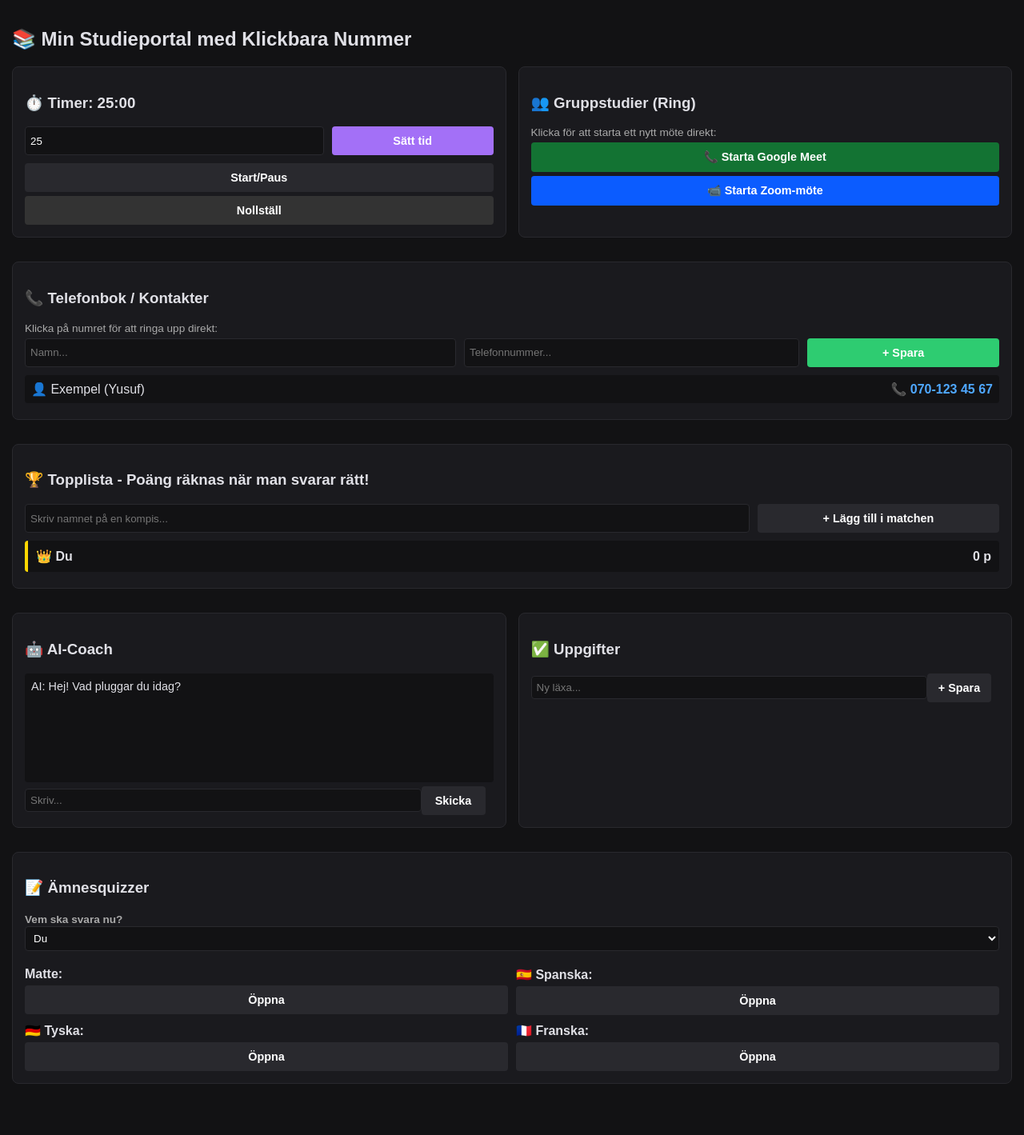
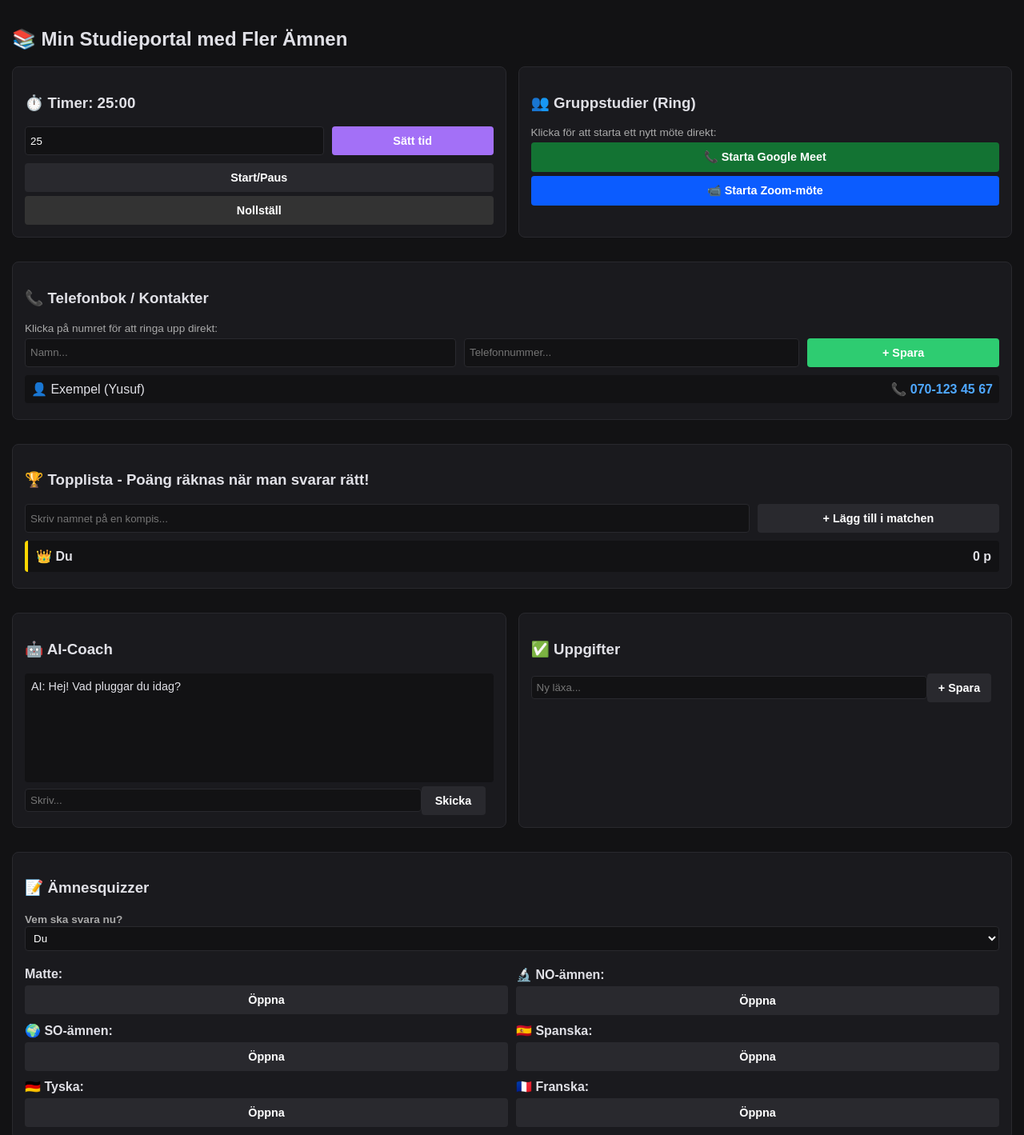
Before and after one commit to frolundaplugg/mynewplugg, a plain HTML site: page index.html in a window 1280 px wide. Shown: the top 1419 px of the page at 80% size. Before the commit the page ends 1385 px from the top, so only its background shows below. Drawn offline with Linux system fonts and the light colour scheme.

Commit message:
Update study portal headings and add subjects

```diff
--- a/index.html
+++ b/index.html
@@ -16,7 +16,7 @@ input, select{width:calc(100% - 90px);padding:6px;background:#121214;color:#fff;
 .phone-link{color:#4fa8ff;text-decoration:none;font-weight:bold;}
 .phone-link:hover{text-decoration:underline;}
 </style></head><body>
-<h2>📚 Min Studieportal med Klickbara Nummer</h2>
+<h2>📚 Min Studieportal med Fler Ämnen</h2>
 <div class="grid">
   <!-- POMODORO -->
   <div class="box">
@@ -70,6 +70,8 @@ input, select{width:calc(100% - 90px);padding:6px;background:#121214;color:#fff;
     <select id="playerSelect" style="width:100%;margin-bottom:10px;"><option value="0">Du</option></select>
     <div class="grid" style="grid-template-columns:1fr 1fr;gap:10px;margin-top:10px;">
       <div><b>Matte:</b> <button id="btn-m" onclick="shQ('m')">Öppna</button><div id="m" class="q-box">Vad blir arean om basen är 6 och höjden 4?<br><input type="radio" name="m" value="12"> 12 cm² &nbsp; <input type="radio" name="m" value="24"> 24 cm²<button onclick="ckQ('m','12')">Rätta svar</button></div></div>
+      <div><b>🔬 NO-ämnen:</b> <button id="btn-no" onclick="shQ('no')">Öppna</button><div id="no" class="q-box">Vilken gas behöver vi människor andas in för att leva?<br><input type="radio" name="no" value="a"> Koldioxid &nbsp; <input type="radio" name="no" value="b"> Syre<button onclick="ckQ('no','b')">Rätta svar</button></div></div>
+      <div><b>🌍 SO-ämnen:</b> <button id="btn-so" onclick="shQ('so')">Öppna</button><div id="so" class="q-box">Vilket land gränsar Sverige till i väster?<br><input type="radio" name="so" value="a"> Norge &nbsp; <input type="radio" name="so" value="b"> Finland<button onclick="ckQ('so','a')">Rätta svar</button></div></div>
       <div><b>🇪🇸 Spanska:</b> <button id="btn-s" onclick="shQ('s')">Öppna</button><div id="s" class="q-box">Vad betyder "manzana"?<br><input type="radio" name="s" value="a"> Äpple &nbsp; <input type="radio" name="s" value="b"> Banan<button onclick="ckQ('s','a')">Rätta svar</button></div></div>
       <div><b>🇩🇪 Tyska:</b> <button id="btn-d" onclick="shQ('d')">Öppna</button><div id="d" class="q-box">Vad betyder "Vielen Dank"?<br><input type="radio" name="d" value="a"> Tack &nbsp; <input type="radio" name="d" value="b"> Hej då<button onclick="ckQ('d','a')">Rätta svar</button></div></div>
       <div><b>🇫🇷 Franska:</b> <button id="btn-f" onclick="shQ('f')">Öppna</button><div id="f" class="q-box">Vad betyder "Bonjour"?<br><input type="radio" name="f" value="a"> Hej/Goddag &nbsp; <input type="radio" name="f" value="b"> Tack<button onclick="ckQ('f','a')">Rätta svar</button></div></div>
@@ -106,5 +108,5 @@ function ckQ(n,c){
     if(v===c){let p=players.find(x=>x.id===parseInt(document.getElementById('playerSelect').value)); if(p){p.score++; alert(`🎉 Rätt! Poäng till ${p.name}!`); updateLeaderboard();} document.getElementById(n).innerHTML="✅ Klar!"; document.getElementById('btn-'+n).disabled=true;}
     else{alert('❌ Fel svar!');}
 }
-function sdA(){let i=document.getElementById('ci'),v=i.value.trim(),b=document.getElementById('cb');if(!v)return;b.innerHTML+=`<br><b>Du:</b> ${v}`;let l=v.toLowerCase(),r="Kör hårt!";if(l.includes('hej'))r="Hej! Vad pluggar vi?";b.innerHTML+=`<br><b>AI:</b> ${r}`;i.value='';b.scrollTop=b.scrollHeight;}
+function sdA(){let i=document.getElementById('ci'),v=i.value.trim(),b=document.getElementById('cb');if(!v)return;b.innerHTML+=`<br><b>Du:</b> ${v}`;let l=v.toLowerCase(),r="Kör hårt!";if(l.includes('hej'))r="Hej! Vad pluggar vi?";else if(l.includes('no'))r="NO är spännande! Biologi, kemi och fysik.";else if(l.includes('so'))r="SO handlar om samhället, geografi och historia.";b.innerHTML+=`<br><b>AI:</b> ${r}`;i.value='';b.scrollTop=b.scrollHeight;}
 </script></body></html>
```
